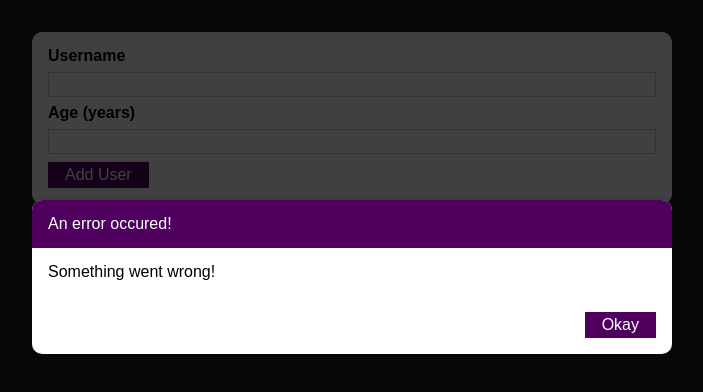
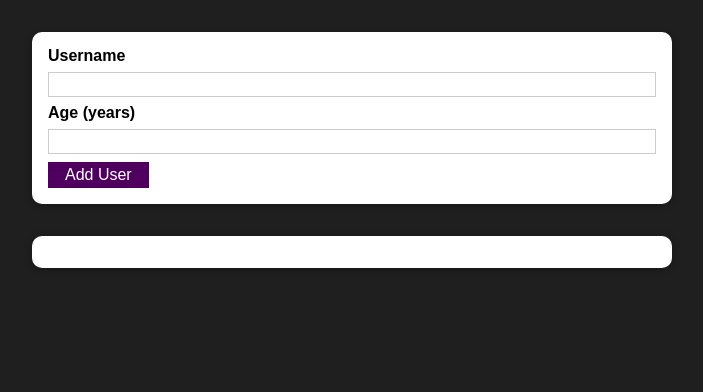
Before and after one commit to emreincel/react-userbase-ts, a React (Create React App) app: page / in a window 1280 px wide. Shown: the top 392 px of the page, without its empty margins (288-991 px from the left). Built offline with nearby package versions, Linux system fonts and the light colour scheme.

Commit message:
ErrorModal Implemented

```diff
--- a/src/components/UI/Button/index.tsx
+++ b/src/components/UI/Button/index.tsx
@@ -5,11 +5,12 @@ import styles from './styles.module.css';
 type TProps = {
   type?: 'submit' | 'reset' | 'button' | undefined;
   children: string;
+  onClick: () => void;
 };
 
-const Button = ({ type, children }: TProps) => {
+const Button = ({ type, children, onClick }: TProps) => {
   return (
-    <button className={styles.button} type={type || 'button'}>
+    <button onClick={onClick} className={styles.button} type={type || 'button'}>
       {children}
     </button>
   );
--- a/src/components/UI/ErrorModal/index.tsx
+++ b/src/components/UI/ErrorModal/index.tsx
@@ -7,12 +7,13 @@ import Button from '../../UI/Button';
 type TProps = {
   title: string;
   message: string;
+  onConfirm: () => void;
 };
 
-const ErrorModal = ({ title, message }: TProps) => {
+const ErrorModal = ({ title, message, onConfirm }: TProps) => {
   return (
     <>
-      <div className={styles.backdrop} />
+      <div className={styles.backdrop} onClick={onConfirm} />
       <Card className={styles.modal}>
         <div>
           <header className={styles.header}>
@@ -22,7 +23,7 @@ const ErrorModal = ({ title, message }: TProps) => {
             <p>{message}</p>
           </div>
           <footer className={styles.actions}>
-            <Button>Okay</Button>
+            <Button onClick={onConfirm}>Okay</Button>
           </footer>
         </div>
       </Card>
--- a/src/components/Users/AddUser/index.tsx
+++ b/src/components/Users/AddUser/index.tsx
@@ -6,6 +6,7 @@ import styles from './styles.module.css';
 import IUserModel from './../../../libs/models/user.model';
 import { v4 as uuidv4 } from 'uuid';
 import ErrorModal from '../../UI/ErrorModal';
+import IErrorModel from '../../../libs/models/error.model';
 
 type TProps = {
   onAddUser: (formData: IUserModel) => void;
@@ -17,6 +18,7 @@ const AddUser = ({ onAddUser }: TProps) => {
     age: '',
     id: '',
   });
+  const [error, setError] = useState<IErrorModel>();
 
   const addUserHandler = (event: React.FormEvent<HTMLFormElement>) => {
     event.preventDefault();
@@ -24,9 +26,17 @@ const AddUser = ({ onAddUser }: TProps) => {
       enteredUser?.username.trim().length === 0 ||
       enteredUser?.age.trim().length === 0
     ) {
+      setError({
+        title: 'Invalid input',
+        message: 'Please enter a valid name and age (non-empty values).',
+      });
       return;
     }
     if (+enteredUser.age < 1) {
+      setError({
+        title: 'Invalid age',
+        message: 'Please enter a valid age (> 0).',
+      });
       return;
     }
     onAddUser(enteredUser);
@@ -49,9 +59,19 @@ const AddUser = ({ onAddUser }: TProps) => {
     });
   };
 
+  const errorHandler = () => {
+    setError(undefined);
+  };
+
   return (
     <>
-      <ErrorModal title="An error occured!" message="Something went wrong!" />
+      {error && (
+        <ErrorModal
+          title={error.title}
+          message={error.message}
+          onConfirm={errorHandler}
+        />
+      )}
       <Card className={styles.input}>
         <form onSubmit={addUserHandler}>
           <label htmlFor="username">Username</label>
@@ -70,7 +90,9 @@ const AddUser = ({ onAddUser }: TProps) => {
             onChange={onChangeHandler}
             value={enteredUser?.age || ''}
           />
-          <Button type="submit">Add User</Button>
+          <Button onClick={errorHandler} type="submit">
+            Add User
+          </Button>
         </form>
       </Card>
     </>
--- /dev/null
+++ b/src/libs/models/error.model.ts
@@ -0,0 +1,6 @@
+interface IErrorModel {
+  title: string;
+  message: string;
+}
+
+export default IErrorModel;
```
Also changed, not shown: src/components/helpers/wrapper.ts (added, +9 -0 lines).
